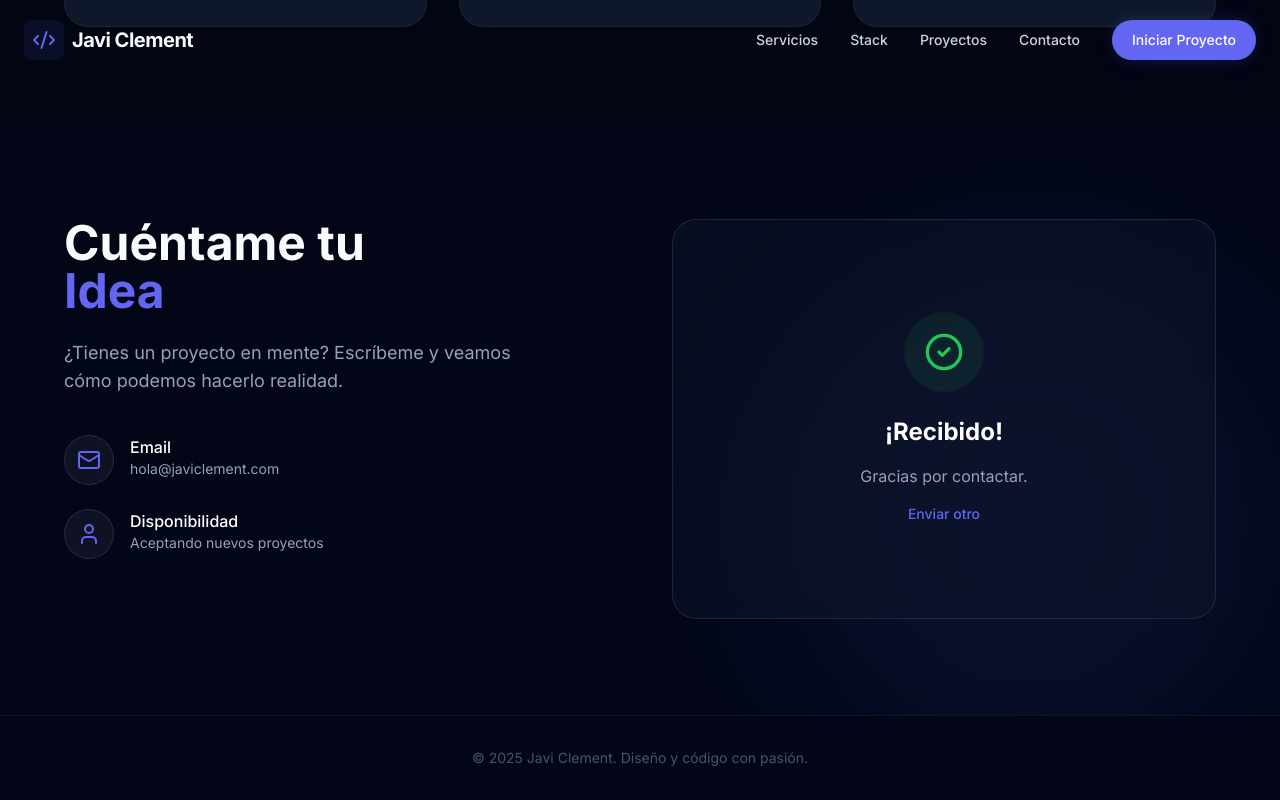
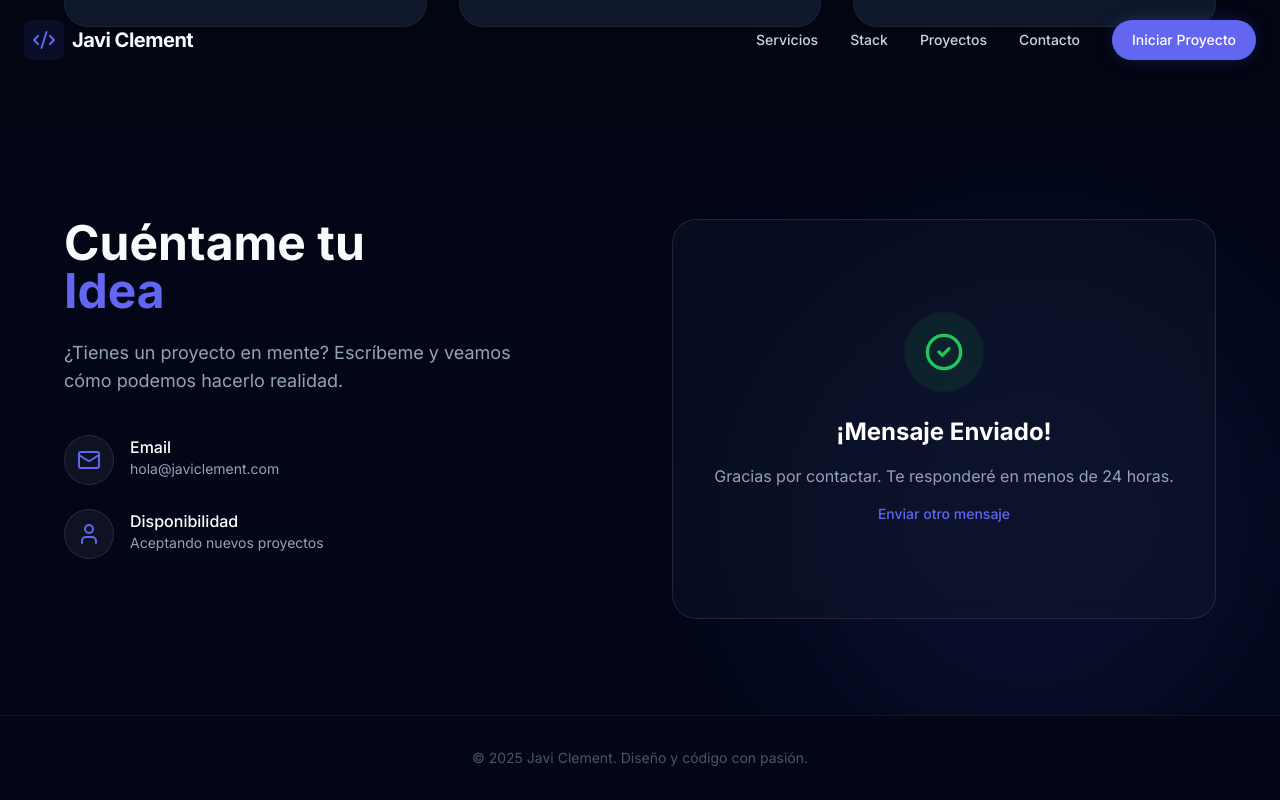
Before and after one commit to javiclement/mi-portfolio-freelance, a Next.js app: page / in a window 1280 px wide. Both pictures are taken after typing "Sample", "name@example.com", "Sample" into the empty fields and a click on the button "Enviar". Shown: the part 2744-3544 px from the top of the page. Built offline with nearby package versions, Linux system fonts and the light colour scheme.

Commit message:
Formulario contacto-final simplificado

```diff
--- a/src/app/components/contact-form.tsx
+++ b/src/app/components/contact-form.tsx
@@ -14,29 +14,21 @@ export function ContactForm() {
     const myForm = e.currentTarget;
     const formData = new FormData(myForm);
 
-    // SOLUCIÓN DEL FORO APLICADA:
-    // Forzamos el nombre del formulario directamente en los datos
-    // Esto asegura que Netlify sepa EXACTAMENTE a qué buzón va este mensaje.
-    // Usamos 'set' para sobrescribir cualquier valor anterior y evitar duplicados.
-    formData.set("form-name", "contacto-v2");
-
     try {
       const response = await fetch("/", {
         method: "POST",
         headers: { "Content-Type": "application/x-www-form-urlencoded" },
-        // Convertimos a string de URL estándar
         body: new URLSearchParams(formData as any).toString(),
       });
 
       if (response.ok) {
         setStatus("success");
       } else {
-        // En caso de error, mostramos el código técnico para ayudar
-        alert(`Error técnico de Netlify: ${response.status}`);
+        console.error("Error técnico de Netlify:", response.status);
         setStatus("error");
       }
     } catch (error) {
-      alert(`Error de conexión: ${error}`);
+      console.error("Error de conexión:", error);
       setStatus("error");
     }
   };
@@ -103,13 +95,15 @@ export function ContactForm() {
                 <div className="w-20 h-20 bg-green-500/10 rounded-full flex items-center justify-center mx-auto mb-6">
                   <CheckCircle2 className="w-10 h-10 text-green-500" />
                 </div>
-                <h3 className="text-2xl font-bold text-white">¡Recibido!</h3>
-                <p className="text-slate-400">Gracias por contactar.</p>
+                <h3 className="text-2xl font-bold text-white">¡Mensaje Enviado!</h3>
+                <p className="text-slate-400">
+                  Gracias por contactar. Te responderé en menos de 24 horas.
+                </p>
                 <button
                   onClick={() => setStatus("idle")}
                   className="mt-6 text-primary hover:text-white transition-colors text-sm font-medium"
                 >
-                  Enviar otro
+                  Enviar otro mensaje
                 </button>
               </motion.div>
             ) : (
@@ -120,14 +114,13 @@ export function ContactForm() {
                 exit={{ opacity: 0, y: -20 }}
                 onSubmit={handleSubmit}
                 className="space-y-6 w-full"
-                // Actualizamos el nombre a v2
-                name="contacto-v2"
+                // SIMPLICIDAD TOTAL: Como en la imagen
+                name="contact"
+                method="POST"
                 data-netlify="true"
               >
-                {/* El input oculto sigue siendo necesario para que FormData lo recoja inicialmente,
-                  aunque luego lo reforcemos en el JS.
-                */}
-                <input type="hidden" name="form-name" value="contacto-v2" />
+                {/* Input oculto OBLIGATORIO en React para que el fetch sepa el nombre */}
+                <input type="hidden" name="form-name" value="contact" />
 
                 <div className="space-y-2">
                   <label htmlFor="name" className="text-sm font-medium text-slate-300">Nombre</label>
@@ -168,7 +161,7 @@ export function ContactForm() {
                 {status === "error" && (
                   <div className="flex items-center gap-2 text-red-400 text-sm bg-red-400/10 p-3 rounded-lg">
                     <AlertCircle className="w-4 h-4" />
-                    Error al enviar. Intenta de nuevo.
+                    Hubo un error al enviar. Por favor intenta de nuevo.
                   </div>
                 )}
 
```
Also changed, not shown: public/__forms.html (+6 -3 lines).
